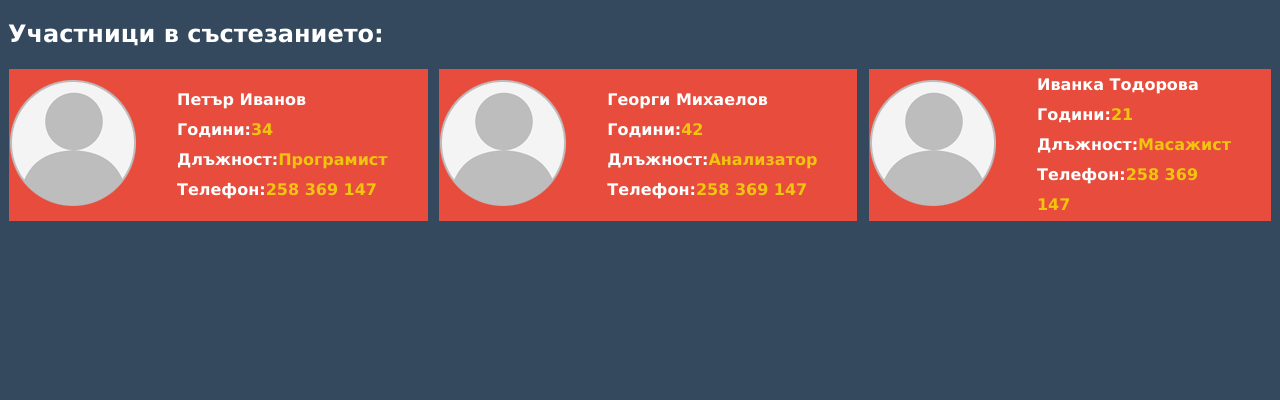
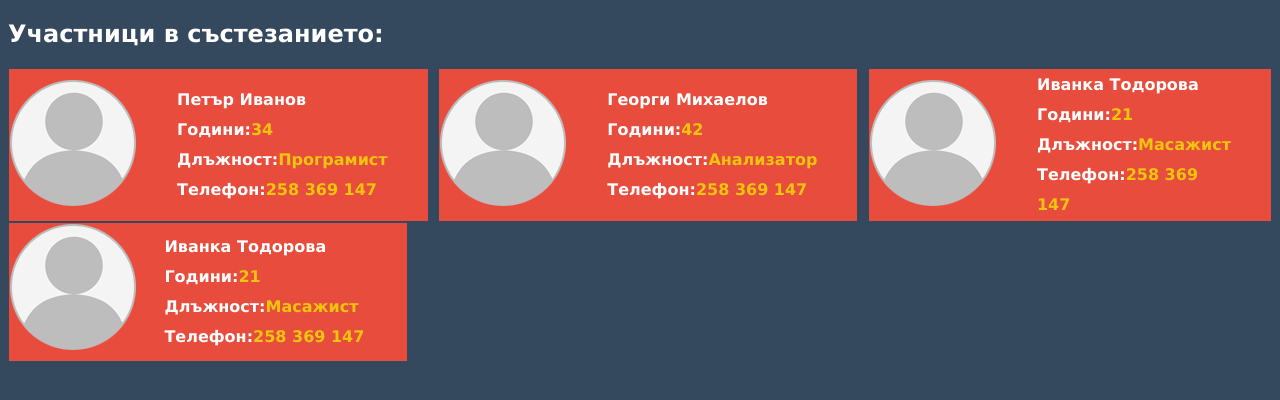
Before and after one commit to kontilev/SwAc, a plain HTML site: page 24-03-2018/Homework/html/index.html in a window 1280 px wide. Drawn offline with Linux system fonts and the light colour scheme.

Commit message:
Homework 5

```diff
--- a/24-03-2018/Homework/html/css/style.css
+++ b/24-03-2018/Homework/html/css/style.css
@@ -37,7 +37,11 @@ h1, span, p{
     color: #f1c40f
 }
 
-table{
+/* --- Хубаво е да не поставяш селектори само по таг навсякъде.
+    Причината е, че така ще направиш много по-трудно да презапишеш тези стилове, ако имаш други таблици.
+    Поставянето на един клас ти подсигурява, че тези стилове ще са само за елементите, които те интересуват.
+    Отгоре, където си сложил бял цвят на текста, е ок, тъй като там наистина искаш навсякъде по страницата да бъде приложен този стил.  --- */
+.peopleCardWrapper{
     border-collapse: collapse;
     border: 1px solid #34495e;
 }
--- a/24-03-2018/Homework/html/index.html
+++ b/24-03-2018/Homework/html/index.html
@@ -8,9 +8,14 @@
 <body>
     <article>
         <h1>Участници в състезанието:</h1>
-        <table>
+        <!-- В style.css има обяснение защо съм добавил клас -->
+        <table class="peopleCardWrapper">
             <tbody>
                 <tr>
+                    <!-- Лично аз бих ти препоръчал да имаш един общ елемент, който да обвива цялата визитка.
+                        Дали ще вкарай отделна таблица за всяка една визитка, или ще направиш комбинация от <div> и <span> няма значение.
+                        Предимството на това е, че получаваш самостуятелен елемент, който можеш да го преместиш извън горната таблица без да се счупи външния му вид.
+                        По-надолу съм направил еидин такъв вариант. -->
                     <th class="person-images">
                         <img src="images/Person placeholder.png"/>
                     </th>
@@ -56,6 +61,26 @@
                 </tr>
             </tbody>
         </table>
+
+        <!-- Това е една напълно самостоятелна визитка, която можеш да я поставиш общо взето навсякъде. -->
+        <table width="400px" class="peopleCardWrapper">
+            <thead>
+                <tr class="person-info">
+                    <td>
+                        <img src="images/Person placeholder.png"/>
+                    </td>
+                    <th>
+                        <span>Иванка Тодорова</span>
+                        <br>
+                        <span>Години:</span><span class="info">21</span>
+                        <br>
+                        <span>Длъжност:</span><span class="info">Масажист</span>
+                        <br>
+                        <span>Телефон:</span><span class="info">258 369 147</span>
+                    </th>
+                </tr>
+            </thead>
+        </table>
     </article>
 </body>
 </html>
```
